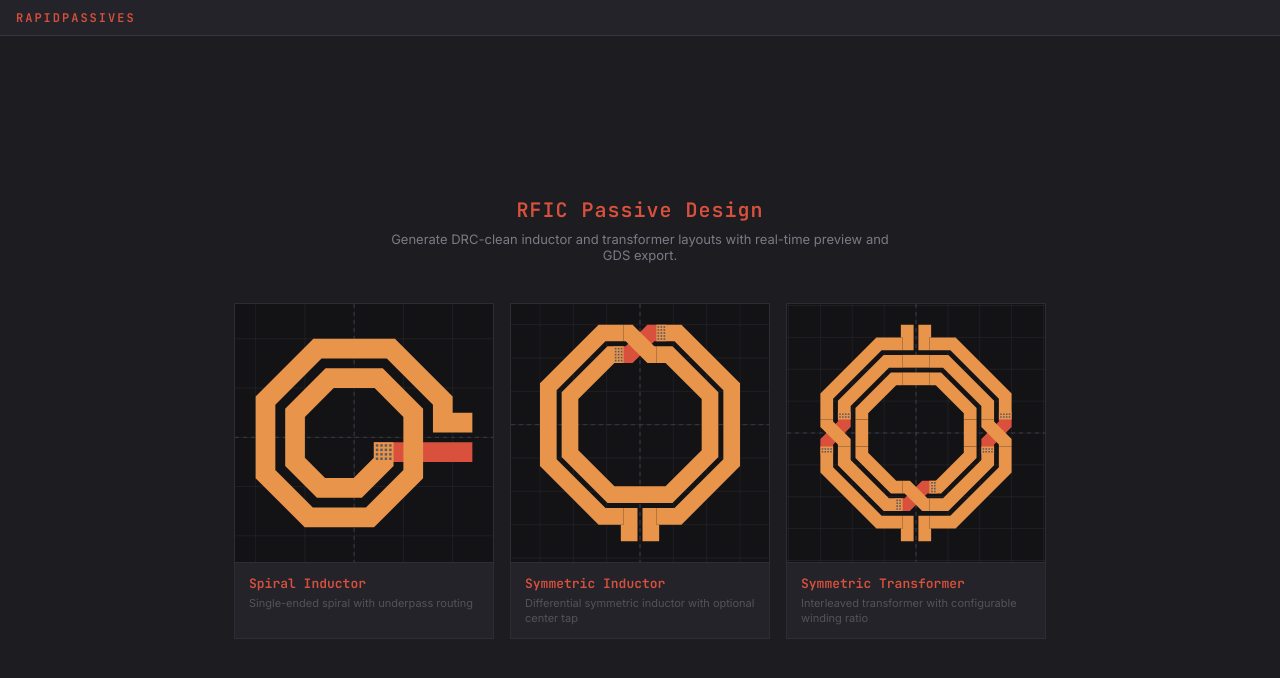
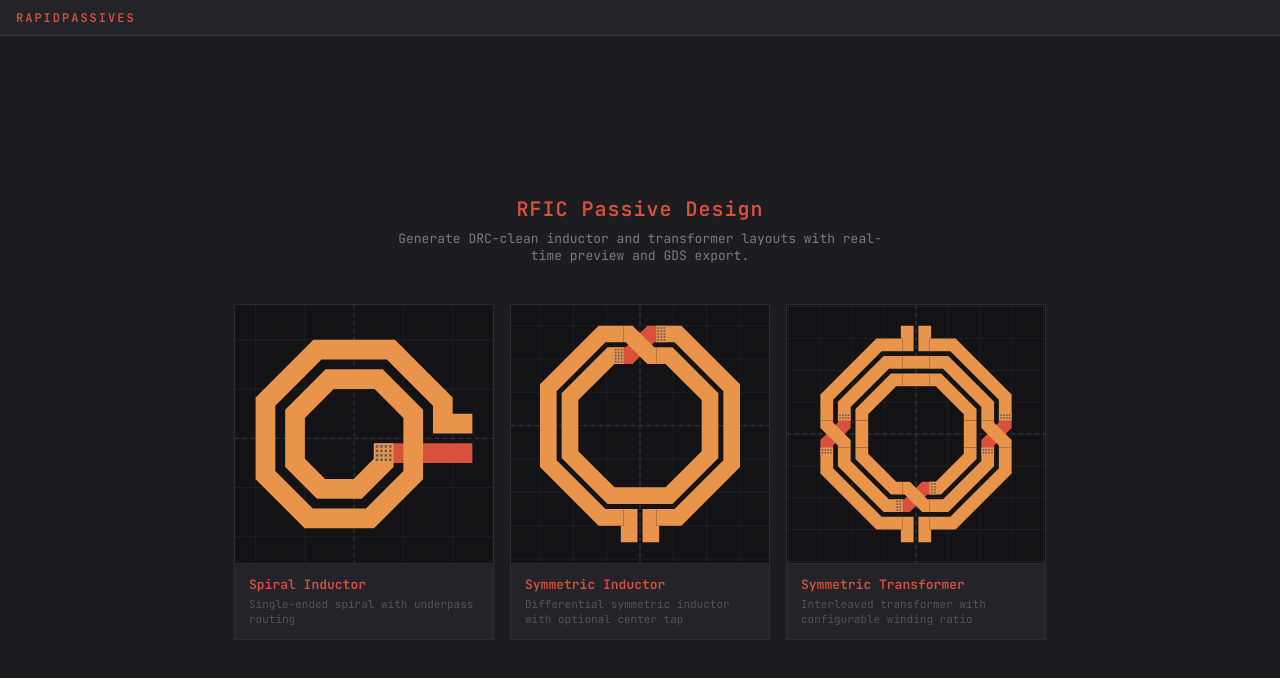
Before and after one commit to milanofthe/rapidpassives, a SvelteKit app in the folder web/: page / in a window 1280 px wide. Shown: the top 678 px of the page. Built offline with nearby package versions, Linux system fonts and the light colour scheme.

Commit message:
use mono font for all landing page text

```diff
--- a/web/src/routes/+page.svelte
+++ b/web/src/routes/+page.svelte
@@ -92,6 +92,7 @@
 		font-size: 13px;
 		color: var(--text-muted);
 		max-width: 500px;
+		font-family: var(--font-mono);
 	}
 	.cards {
 		display: flex;
@@ -141,5 +142,6 @@
 		font-size: 11px;
 		color: var(--text-dim);
 		line-height: 1.4;
+		font-family: var(--font-mono);
 	}
 </style>
```
